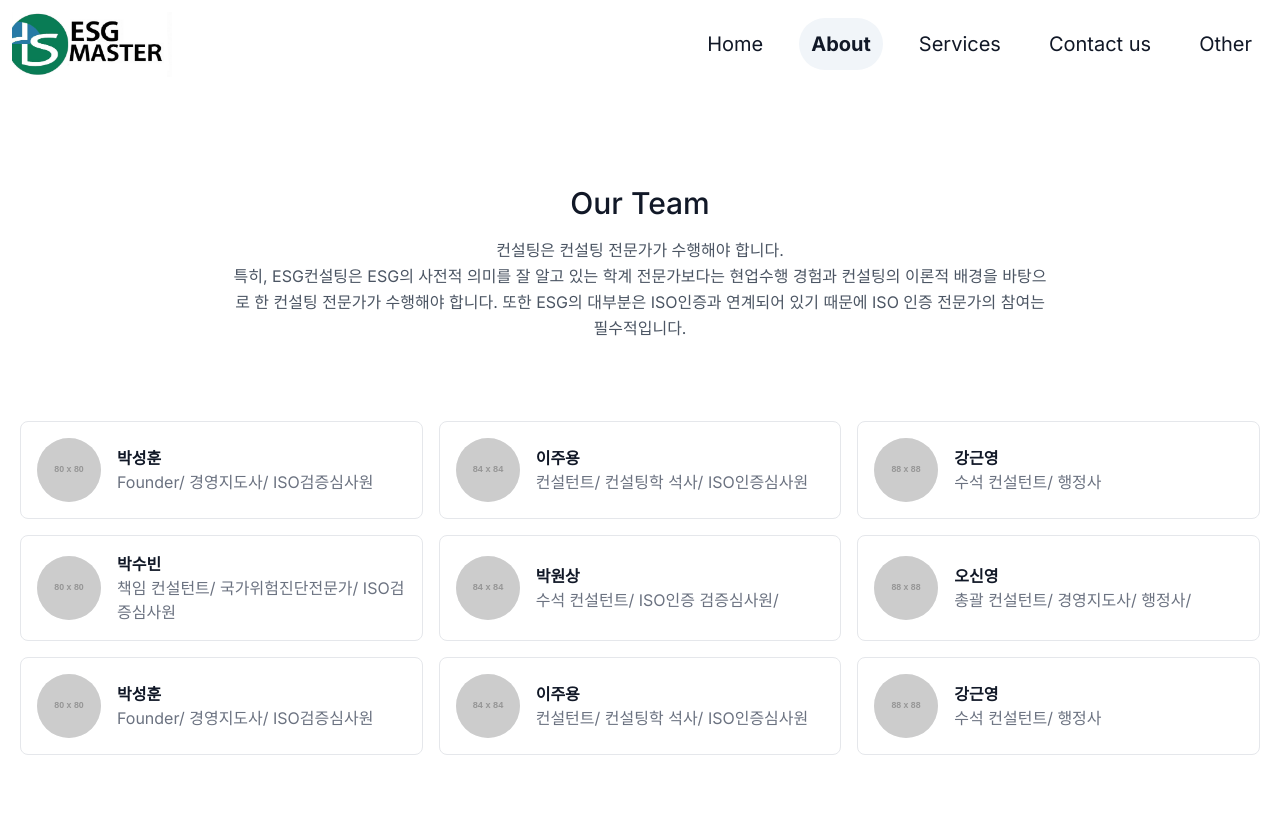
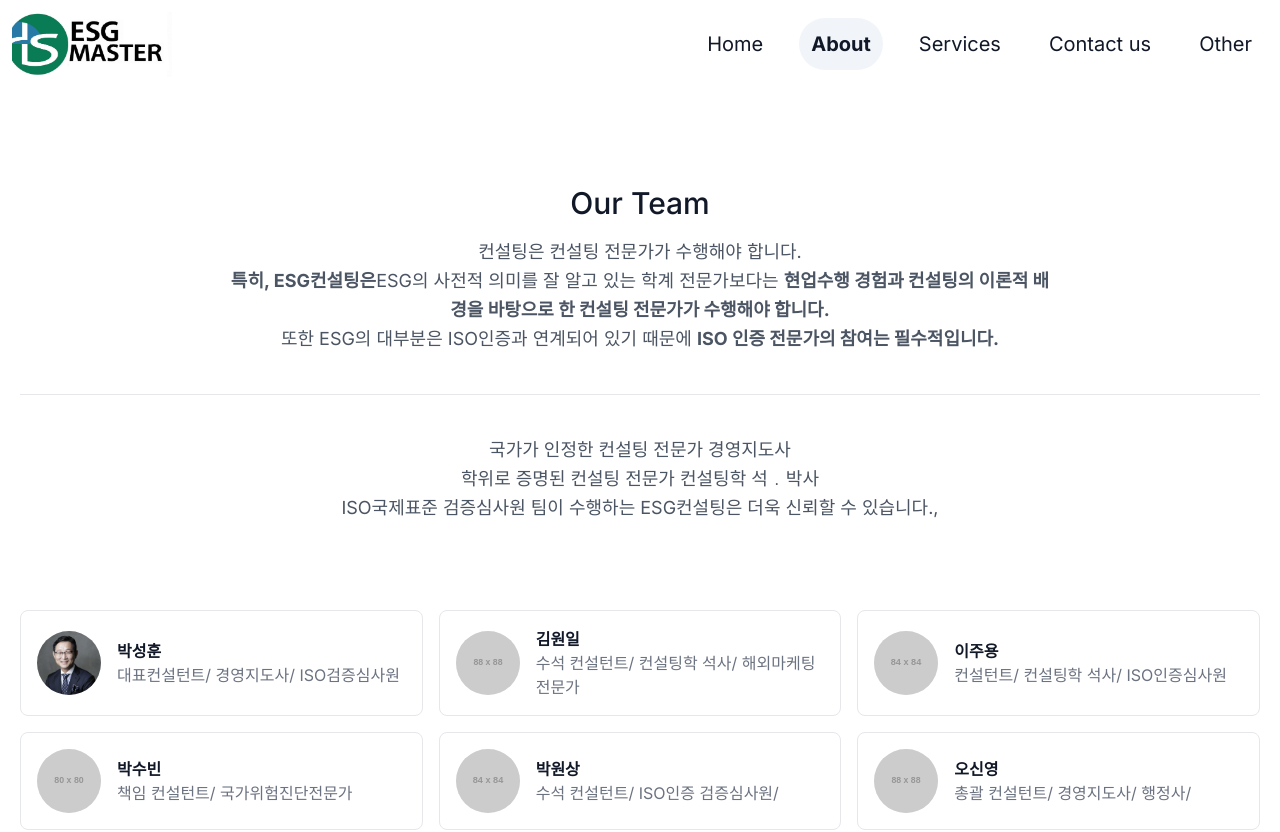
Before and after one commit to parksh100/nextesg, a Next.js app: page /about in a window 1280 px wide. Shown: the top 832 px of the page. Built offline with nearby package versions, Linux system fonts and the light colour scheme.

Commit message:
page ment change and adapt profile image sample

```diff
--- a/app/about/page.js
+++ b/app/about/page.js
@@ -2,32 +2,65 @@ export default function About() {
   return (
     <section class="text-gray-600 body-font">
       <div class="container px-5 py-24 mx-auto">
-        <div class="flex flex-col text-center w-full mb-20">
+        <div class="flex flex-col text-center w-full mb-10">
           <h1 class="sm:text-3xl text-2xl font-medium title-font mb-4 text-gray-900">
             Our Team
           </h1>
-          <p class="lg:w-2/3 mx-auto leading-relaxed text-base">
-            컨설팅은 컨설팅 전문가가 수행해야 합니다. <br /> 특히, ESG컨설팅은
-            ESG의 사전적 의미를 잘 알고 있는 학계 전문가보다는 현업수행 경험과
-            컨설팅의 이론적 배경을 바탕으로 한 컨설팅 전문가가 수행해야 합니다.
-            또한 ESG의 대부분은 ISO인증과 연계되어 있기 때문에 ISO 인증 전문가의
-            참여는 필수적입니다.
+          <p class="lg:w-2/3 mx-auto leading-relaxed text-lg">
+            컨설팅은 컨설팅 전문가가 수행해야 합니다. <br />{" "}
+            <strong> 특히, ESG컨설팅은</strong>
+            ESG의 사전적 의미를 잘 알고 있는 학계 전문가보다는{" "}
+            <strong>
+              {" "}
+              현업수행 경험과 컨설팅의 이론적 배경을 바탕으로 한 컨설팅 전문가가
+              수행해야 합니다.
+            </strong>
+            <br />
+            또한 ESG의 대부분은 ISO인증과 연계되어 있기 때문에{" "}
+            <strong> ISO 인증 전문가의 참여는 필수적입니다.</strong>
           </p>
         </div>
-        <div class="flex flex-wrap -m-2">
+        <hr />
+        <div class="flex flex-col text-center w-full mb-20">
+          <p class="lg:w-2/3 mx-auto leading-relaxed text-lg mt-10">
+            국가가 인정한 컨설팅 전문가 경영지도사 <br /> 학위로 증명된 컨설팅
+            전문가 컨설팅학 석﹒박사 <br /> ISO국제표준 검증심사원 팀이 수행하는
+            ESG컨설팅은 더욱 신뢰할 수 있습니다.,
+          </p>
+        </div>
+
+        <div class="flex flex-wrap -m-2 mt-10">
+          <div class="p-2 lg:w-1/3 md:w-1/2 w-full">
+            <div class="h-full flex items-center border-gray-200 border p-4 rounded-lg">
+              <img
+                alt="team"
+                class="w-16 h-16 bg-gray-100 object-cover object-top flex-shrink-0 rounded-full mr-4"
+                src="/psh.jpg"
+              />
+              <div class="flex-grow">
+                <h2 class="text-gray-900 font-bold">박성훈</h2>
+                <p class="text-gray-500">
+                  대표컨설턴트/ 경영지도사/ ISO검증심사원{" "}
+                </p>
+              </div>
+            </div>
+          </div>
           <div class="p-2 lg:w-1/3 md:w-1/2 w-full">
             <div class="h-full flex items-center border-gray-200 border p-4 rounded-lg">
               <img
                 alt="team"
                 class="w-16 h-16 bg-gray-100 object-cover object-center flex-shrink-0 rounded-full mr-4"
-                src="https://dummyimage.com/80x80"
+                src="https://dummyimage.com/88x88"
               />
               <div class="flex-grow">
-                <h2 class="text-gray-900 font-bold">박성훈</h2>
-                <p class="text-gray-500">Founder/ 경영지도사/ ISO검증심사원 </p>
+                <h2 class="text-gray-900 font-bold">김원일</h2>
+                <p class="text-gray-500">
+                  수석 컨설턴트/ 컨설팅학 석사/ 해외마케팅 전문가
+                </p>
               </div>
             </div>
           </div>
+
           <div class="p-2 lg:w-1/3 md:w-1/2 w-full">
             <div class="h-full flex items-center border-gray-200 border p-4 rounded-lg">
               <img
@@ -43,19 +76,7 @@ export default function About() {
               </div>
             </div>
           </div>
-          <div class="p-2 lg:w-1/3 md:w-1/2 w-full">
-            <div class="h-full flex items-center border-gray-200 border p-4 rounded-lg">
-              <img
-                alt="team"
-                class="w-16 h-16 bg-gray-100 object-cover object-center flex-shrink-0 rounded-full mr-4"
-                src="https://dummyimage.com/88x88"
-              />
-              <div class="flex-grow">
-                <h2 class="text-gray-900 font-bold">강근영</h2>
-                <p class="text-gray-500">수석 컨설턴트/ 행정사</p>
-              </div>
-            </div>
-          </div>
+
           <div class="p-2 lg:w-1/3 md:w-1/2 w-full">
             <div class="h-full flex items-center border-gray-200 border p-4 rounded-lg">
               <img
@@ -65,9 +86,7 @@ export default function About() {
               />
               <div class="flex-grow">
                 <h2 class="text-gray-900 font-bold">박수빈</h2>
-                <p class="text-gray-500">
-                  책임 컨설턴트/ 국가위험진단전문가/ ISO검증심사원{" "}
-                </p>
+                <p class="text-gray-500">책임 컨설턴트/ 국가위험진단전문가</p>
               </div>
             </div>
           </div>
@@ -105,8 +124,10 @@ export default function About() {
                 src="https://dummyimage.com/80x80"
               />
               <div class="flex-grow">
-                <h2 class="text-gray-900 font-bold">박성훈</h2>
-                <p class="text-gray-500">Founder/ 경영지도사/ ISO검증심사원 </p>
+                <h2 class="text-gray-900 font-bold">OOO</h2>
+                <p class="text-gray-500">
+                  컨설팅학 석사/ 중소기업중앙회 이사장역임
+                </p>
               </div>
             </div>
           </div>
@@ -118,10 +139,8 @@ export default function About() {
                 src="https://dummyimage.com/84x84"
               />
               <div class="flex-grow">
-                <h2 class="text-gray-900 font-bold">이주용</h2>
-                <p class="text-gray-500">
-                  컨설턴트/ 컨설팅학 석사/ ISO인증심사원
-                </p>
+                <h2 class="text-gray-900 font-bold">ㅇㅇㅇ</h2>
+                <p class="text-gray-500">수석 컨설턴트/ 신용보증기금 출신</p>
               </div>
             </div>
           </div>
--- a/app/page.js
+++ b/app/page.js
@@ -1,4 +1,5 @@
 import Card from "@/components/card/page.js";
+import Link from "next/link";
 
 export default function Home() {
   return (
@@ -28,31 +29,29 @@ export default function Home() {
           요소가 될 것입니다.
         </p>
         <p className="text-xl text-center pt-5">
-          우리 중소기업은 앞으로도 보증기관의 보증이 필요하고 금융권의 대출도
-          필요하기 때문에 <br />{" "}
           <strong>
-            {" "}
-            ESG가 무엇인지 잘 모른다 하더라도 두 손놓고 있을 수는 없는
-            노릇입니다.
+            ESG에 대해 잘 모른다 하더라도 두 손놓고 있을 수는 없는 상황이 되고
+            있습니다.
           </strong>
         </p>
         <p className="text-xl text-center pt-5">
-          제도의 도입기에는 현실적인 목표 달성을 최우선으로 해야 합니다.
-          다시말해,<strong> 우선 형식을 갖추는 것이 매우 중요합니다.</strong>
+          제도의 도입기에 혜택을 누리기 위해서는
+          <br />
+          <strong> 우선 가능한 한 빨리 형식부터 갖추는 것이 중요합니다.</strong>
         </p>
         <p
           className="text-xl text-center pt-5 font-bold
         "
         >
-          ISO최고등급 심사위원, 경영지도사, 컨설팅학 석박사로 구성된 전문
-          컨설팅팀이 그 목표달성을 가장 완벽하게 지원하고 있습니다.
+          경영지도사, 컨설팅학 석박사, ISO최고전문가로 구성된 전문 컨설팅팀이{" "}
+          <br /> 그 목표달성을 가장 완벽하게 지원하고 있습니다.
         </p>
         <p className="text-xl text-center pt-5">
           지금 바로 전문가와 상담을 통해 ESG이행을 시작해보세요.
         </p>
       </div>
 
-      <section class="text-gray-600 body-font">
+      <section class="text-gray-600 body-font z-auto">
         <div class="container px-5 py-24 mx-auto">
           <div class="flex flex-wrap -m-4">
             <div class="p-4 lg:w-1/3">
@@ -109,12 +108,11 @@ export default function Home() {
           <div class="flex flex-wrap">
             <div class="xl:w-1/4 lg:w-1/2 md:w-full px-8 py-6 border-l-2 border-gray-200 border-opacity-60">
               <h2 class="text-lg sm:text-xl text-gray-900 font-bold  mb-2">
-                보증기관의 보증
+                보증 및 금융권의 요구
               </h2>
               <p class="leading-relaxed text-lg mb-4">
-                기술보증기금, 신용보증기금, 신용보증재단, 신용보증기금,
-                신용보증재단 등 보증기관의 보증을 받기 위해서는 ESG이행이
-                필수적입니다.
+                기술보증기금, 신용보증기금, 신용보증재단 등 보증기관의 보증 및
+                금융권 신용평가에서 ESG이행이 필수적입니다.
               </p>
               <a class="text-indigo-500 inline-flex items-center">
                 Learn More
@@ -133,7 +131,7 @@ export default function Home() {
             </div>
             <div class="xl:w-1/4 lg:w-1/2 md:w-full px-8 py-6 border-l-2 border-gray-200 border-opacity-60">
               <h2 class="text-lg sm:text-xl text-gray-900 font-bold   mb-2">
-                벤처투자
+                벤처투자자의 요구
               </h2>
               <p class="leading-relaxed text-lg mb-4">
                 벤처투자, 사모펀드, 펀드 등 투자자의 투자를 받기 위해서는
@@ -156,12 +154,11 @@ export default function Home() {
             </div>
             <div class="xl:w-1/4 lg:w-1/2 md:w-full px-8 py-6 border-l-2 border-gray-200 border-opacity-60">
               <h2 class="text-lg sm:text-xl  font-bold   title-font mb-2">
-                정부지원사업
+                정부지원사업 평가
               </h2>
               <p class="leading-relaxed text-lg mb-4">
-                기술정보진흥원, 지자체 기술지원사업 중소벤처기업부,
-                산업통상자원부 등 정부지원사업에 선정되기 위해서는 ESG이행이
-                필수적입니다.
+                기정원, 지자체 기술지원사업 중소벤처기업부, 산업통상자원부 등
+                정부지원사업에 선정되기 위해서는 ESG이행이 필수적입니다.
               </p>
               <a class="text-indigo-500 inline-flex items-center">
                 Learn More
@@ -180,13 +177,13 @@ export default function Home() {
             </div>
             <div class="xl:w-1/4 lg:w-1/2 md:w-full px-8 py-6 border-l-2 border-gray-200 border-opacity-60">
               <h2 class="text-lg sm:text-xl text-gray-900  font-bold   mb-2">
-                금융권 대출
+                해외고객의 요구
               </h2>
               <p class="leading-relaxed text-lg mb-4">
-                중소벤처기업진흥공단, 지자체, 금융권 등 금융권 대출을 받기
-                위해서는 ESG이행이 필수적입니다.
+                해외시장 진출을 위해서 앞으로 ESG이행이 필수적입니다. 해외고객의
+                요구사항이 점점 높아지고 있습니다.
               </p>
-              <a class="text-indigo-500 inline-flex items-center">
+              <Link href="/" class="text-indigo-500 inline-flex items-center">
                 Learn More
                 <svg
                   fill="none"
@@ -199,12 +196,14 @@ export default function Home() {
                 >
                   <path d="M5 12h14M12 5l7 7-7 7"></path>
                 </svg>
-              </a>
+              </Link>
             </div>
           </div>
-          <button class="flex mx-auto mt-16 text-white bg-indigo-500 border-0 py-2 px-8 focus:outline-none hover:bg-indigo-600 rounded text-lg">
-            컨설팅 상담신청
-          </button>
+          <Link href="/application">
+            <button class="flex mx-auto mt-16 text-white bg-indigo-500 border-0 py-2 px-8 focus:outline-none hover:bg-indigo-600 rounded text-lg">
+              컨설팅 상담신청
+            </button>
+          </Link>
         </div>
       </section>
     </>
--- a/components/navbar/item.js
+++ b/components/navbar/item.js
@@ -48,7 +48,7 @@ export default function MenuItem() {
       <Link
         href=""
         className={`mx-3 text-xl hover:bg-slate-100 p-3 rounded-full ${
-          pathname === "/" ? "bg-slate-100 font-bold" : ""
+          pathname === "" ? "bg-slate-100 font-bold" : ""
         }`}
       >
         Other
--- a/components/navbar/page.js
+++ b/components/navbar/page.js
@@ -2,7 +2,7 @@ import MenuItem from "./item";
 
 export default function Navbar() {
   return (
-    <div className="sticky top-0 bg-white">
+    <div className="sticky top-0 bg-white z-50">
       <div className="ps-3 py-3 flex flex-col justify-between md:flex-row">
         <img className="w-40 h-auto" src="/logo.jpg" />
         {/* <h1 className="text-4xl font-extrabold text-gray-900">ESG Master</h1> */}
```
Also changed, not shown: app/application/page.js (added, +7 -0 lines), public/ISO(red).jpg (added), public/psh.jpg (added).
